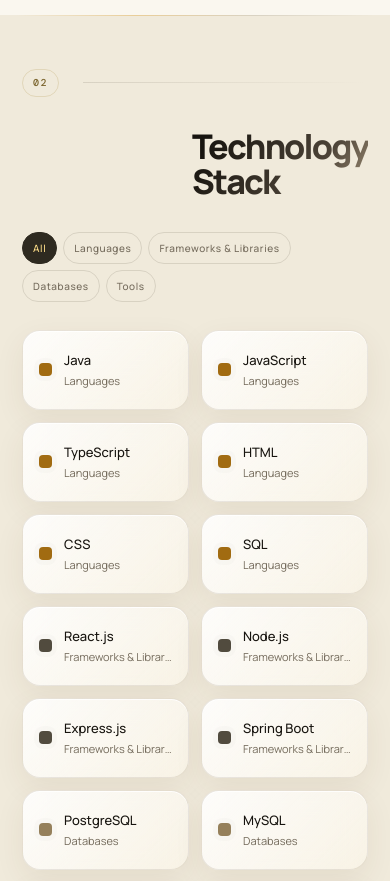
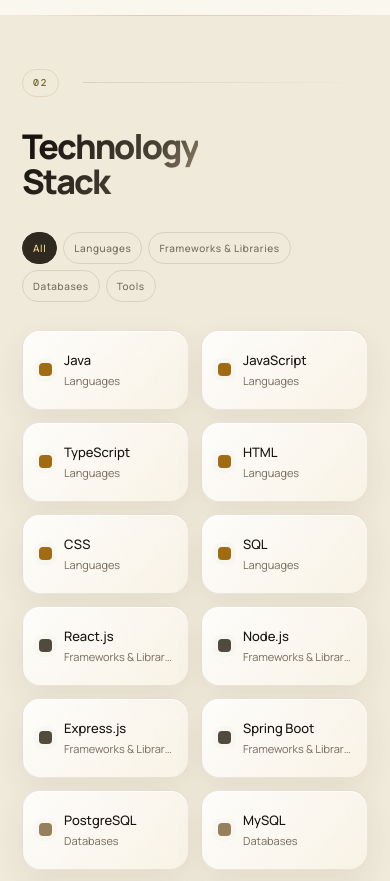
Before and after one commit to GA773/Portfolio, a React (Vite) app: page / in a window 390 px wide. Shown: the part 2360-3241 px from the top of the page. Built offline with nearby package versions, Linux system fonts and the light colour scheme.

Commit message:
fix: left-align skills heading on mobile

```diff
--- a/src/Refinement.css
+++ b/src/Refinement.css
@@ -132,6 +132,7 @@
   .about__signature { display:none; }
   .about__lead { font-size:20px; }
   .about__fact { grid-template-columns:1fr; gap:7px; }
+  .skills__top { align-items:flex-start; }
   .skills__filters { gap:6px; }
   .skills__filter { padding:8px 10px; font-size:10px; }
   .skills__grid { grid-template-columns:repeat(2,minmax(0,1fr)); }
```
